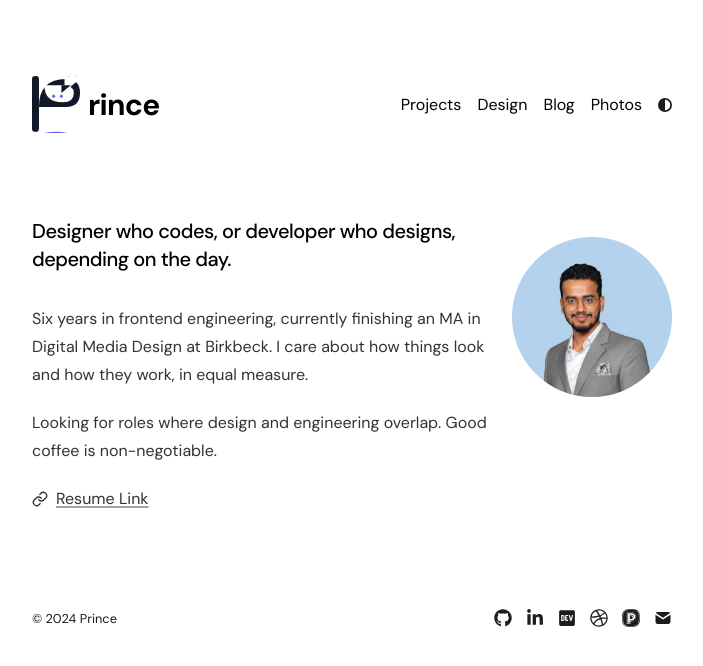
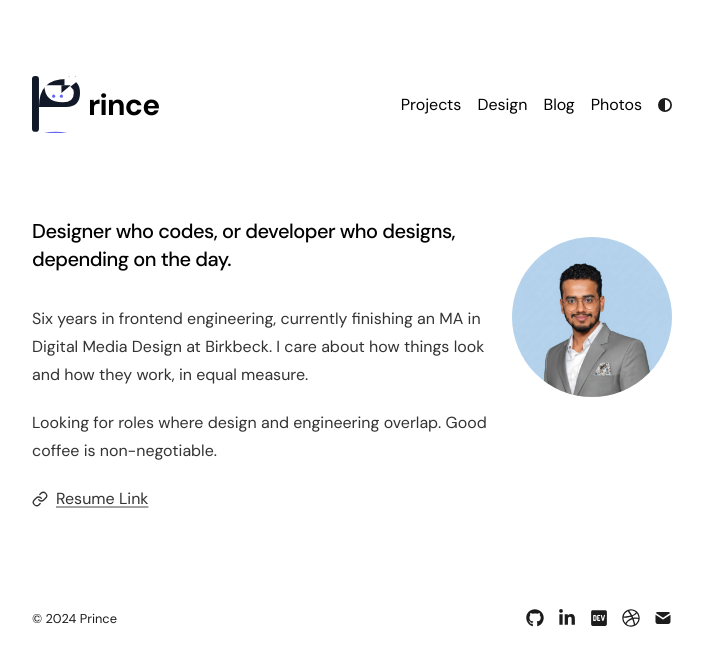
Before and after one commit to princek64/my-portfolio, a Next.js app: page / in a window 1280 px wide. Shown: the top 666 px of the page, without its empty margins (288-991 px from the left). Built offline with nearby package versions, Linux system fonts and the light colour scheme.

Commit message:
chore:remove peerlist

```diff
--- a/app/components/footer.tsx
+++ b/app/components/footer.tsx
@@ -10,7 +10,6 @@ import {
   FaDev,
   FaDribbble,
 } from "react-icons/fa6";
-import { SiPeerlist } from "react-icons/si";
 import { TbMailFilled } from "react-icons/tb";
 import { metaData, socialLinks } from "app/config";
 
@@ -33,7 +32,6 @@ function SocialLinks() {
       <SocialLink href={socialLinks.linkedin} icon={FaLinkedinIn} />
       <SocialLink href={socialLinks.devTo} icon={FaDev} />
       <SocialLink href={socialLinks.dribbble} icon={FaDribbble} />
-      <SocialLink href={socialLinks.peerList} icon={SiPeerlist} />
       <SocialLink href={socialLinks.email} icon={TbMailFilled} />
       {/* <a href="/rss.xml" target="_self">
         <FaRss />
--- a/app/config.ts
+++ b/app/config.ts
@@ -14,6 +14,5 @@ export const socialLinks = {
   linkedin: "https://www.linkedin.com/in/princekukreja/",
   devTo: "https://dev.to/princekukreja",
   dribbble: "https://dribbble.com/princek",
-  peerList: "https://peerlist.io/princekukreja",
   email: "mailto:princekukreja64@gmail.com",
 };
```
